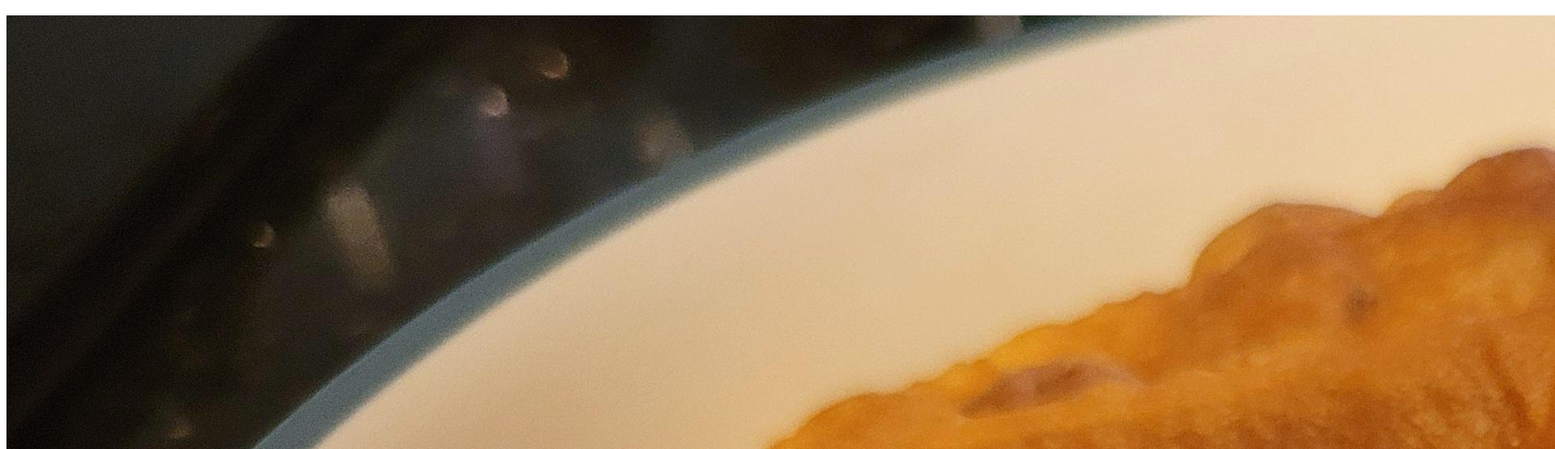
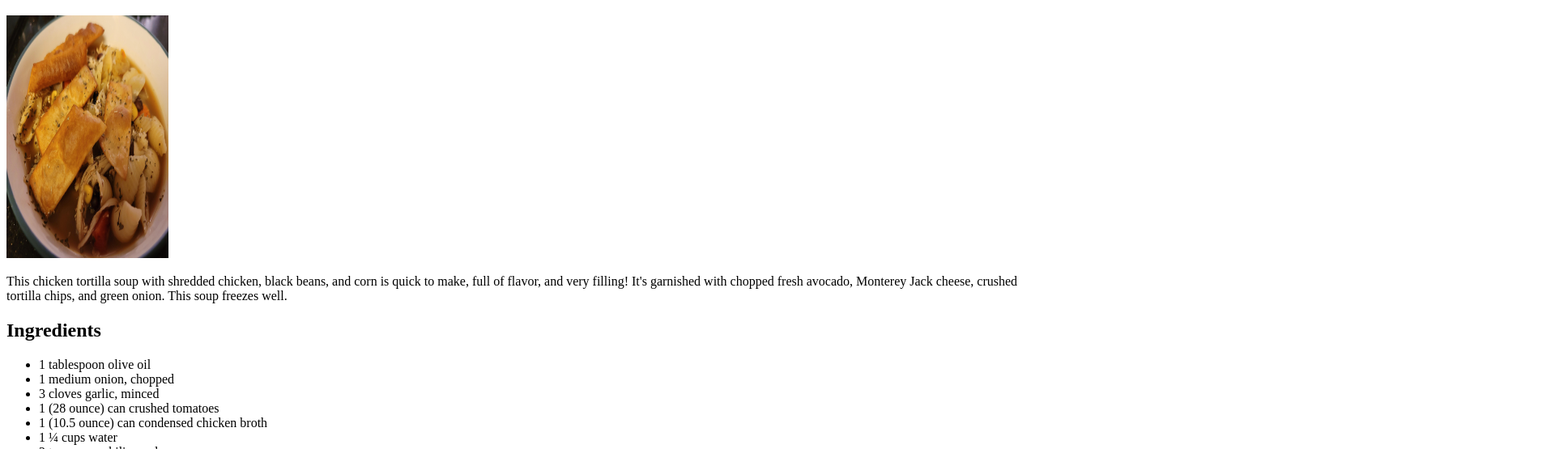
Before and after one commit to jashe0/odin-recipes, a plain HTML site: page recipes/chickentortillasoup.html in a window 1280 px wide. Shown: the part 61-616 px from the top of the page at 81% size, 1920 px wide, since content can reach past the window. Drawn offline with Linux system fonts and the light colour scheme.

Commit message:
add descriptions for recipes and image for mac and cheese

```diff
--- a/recipes/chickentortillasoup.html
+++ b/recipes/chickentortillasoup.html
@@ -10,7 +10,15 @@
     <h1>
         Chicken Tortilla Soup Recipe
     </h1>
-    <img src="../images/chickentortillasoup.jpeg" alt="Chicken tortilla soup">
+    <img src="../images/chickentortillasoup.jpeg" alt="Chicken tortilla soup" width="200" height="300">
+
+    <p>
+        This chicken tortilla soup with shredded chicken,
+        black beans, and corn is quick to make, full of flavor,
+        and very filling! It's garnished with chopped fresh avocado,
+        Monterey Jack cheese, crushed tortilla chips, and green onion.
+        This soup freezes well.
+    </p>
         <h2>Ingredients</h2>
             <ul>
                 <li>1 tablespoon olive oil</li>
```
Also changed, not shown: recipes/lasagna.html (+10 -2 lines), recipes/macandcheese.html (+8 -1 lines), images/macandcheese.jpeg (added).
